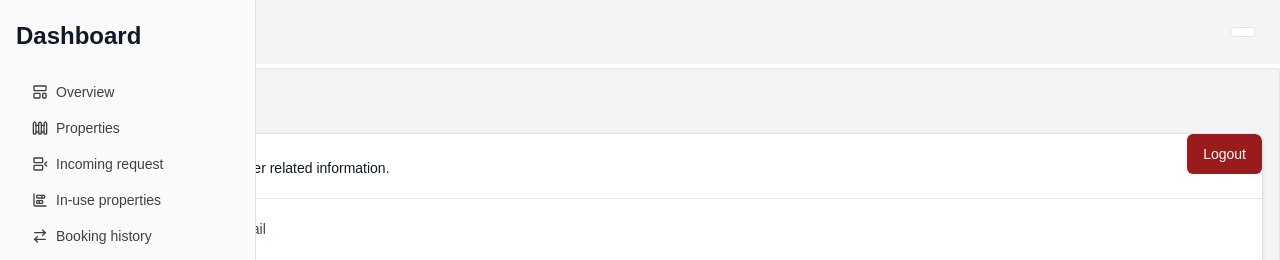
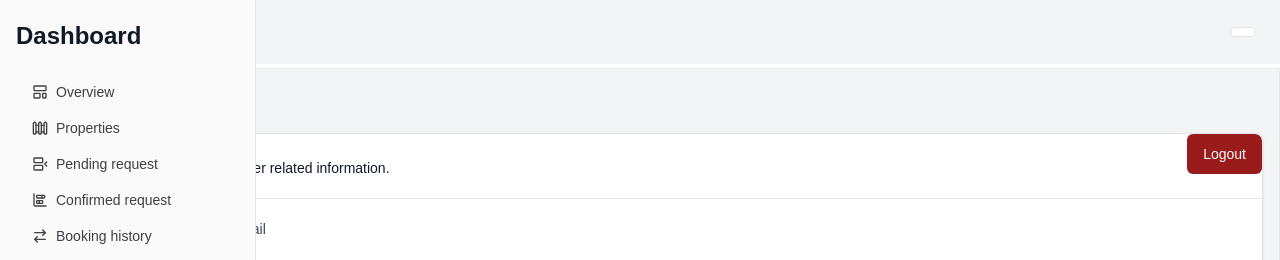
Before and after one commit to BenoitIT/real-estate-app, a Next.js app: page /dashboard/settings in a window 1280 px wide. Shown: the top 260 px of the page. Built offline with nearby package versions, Linux system fonts and the light colour scheme; no server answers.

Commit message:
finish up

```diff
--- a/src/components/ui/app-sidebar.tsx
+++ b/src/components/ui/app-sidebar.tsx
@@ -36,12 +36,12 @@ const items = [
     icon: Fence,
   },
   {
-    title: "Incoming request",
+    title: "Pending request",
     url: "/dashboard/requests",
     icon: BetweenHorizontalEnd,
   },
   {
-    title: "In-use properties",
+    title: "Confirmed request",
     url: "/dashboard/inuseproperties",
     icon: ChartBarStacked,
   },
```
Also changed, not shown: 1 other file (tests, documents, lock files or other folders).
